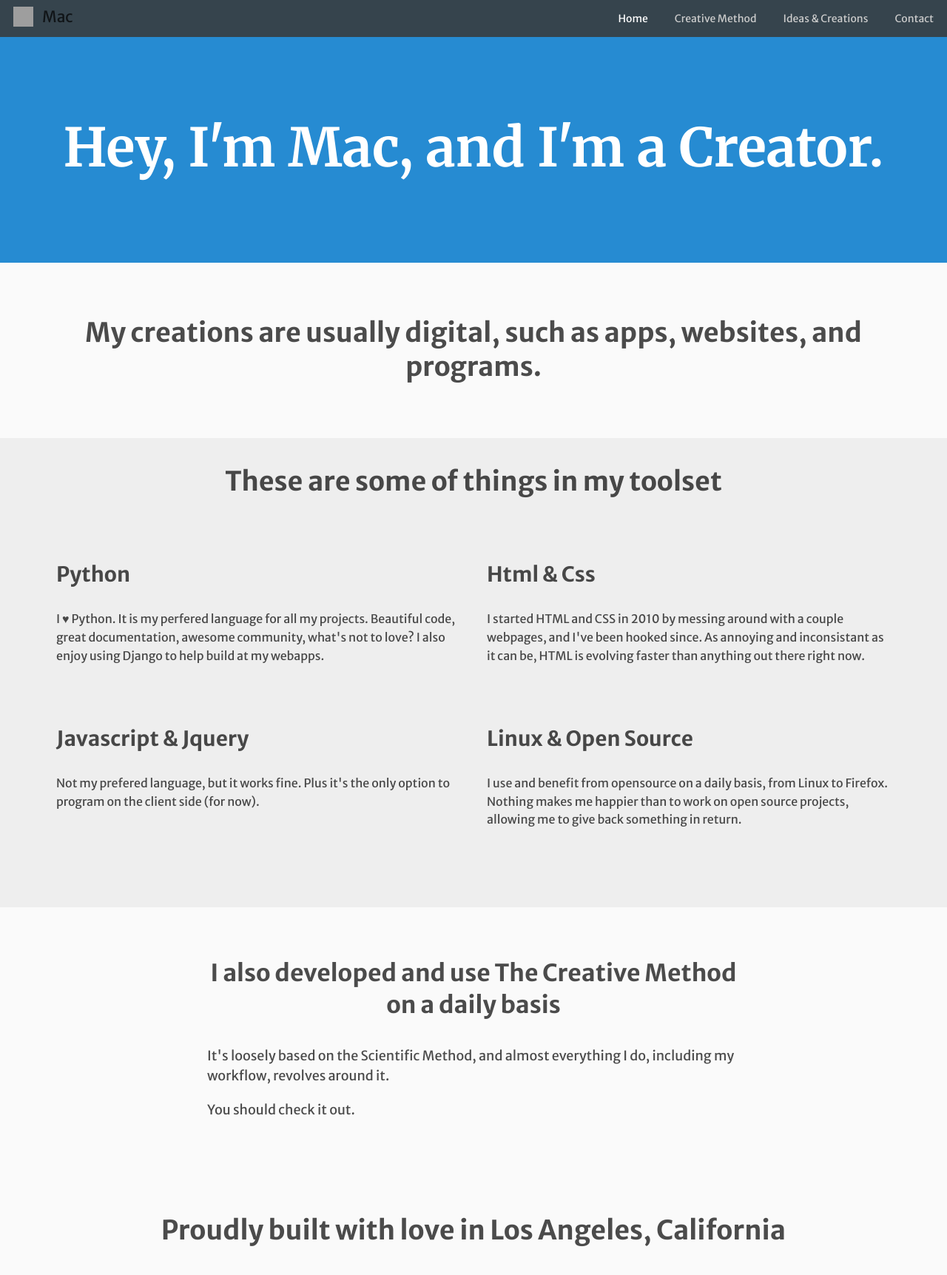
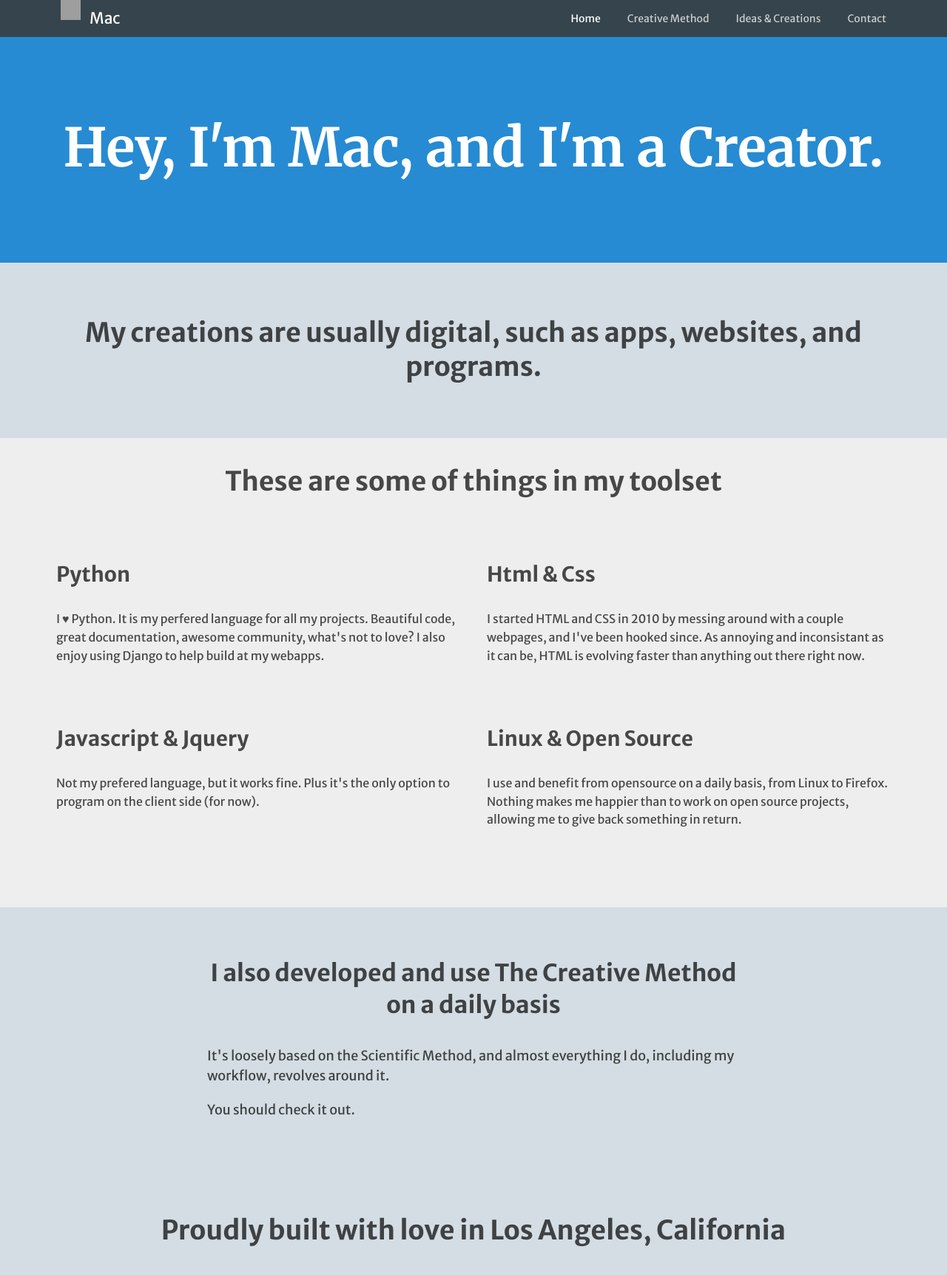
Before and after one commit to macrman/binarymac, a Django app: page / in a window 1280 px wide. Shown: the top 1723 px of the page at 74% size. Run offline with Django 3.2, Linux system fonts and the light colour scheme; some libraries are stand-ins or nearby versions; grey boxes are pictures that could not be loaded.

Commit message:
changed content background, nav padding

```diff
--- a/binarymac/static/css/style.css
+++ b/binarymac/static/css/style.css
@@ -186,11 +186,13 @@ a {
     position: fixed;
     background: #36444D;
     z-index: 90;
+    padding: 0px 64px;
 }
 
 .intro {
-    padding: 9px 18px;
+    padding: 0px 18px;
     float: left;
+    line-height: 50px;
 }
 
 .profile_pic {
@@ -208,9 +210,10 @@ a {
 .nick {
     display: block;
     margin: 0px;
-    line-height: 27px;
     font-size: 21px;
     font-weight: 400;
+    line-height: 50px;
+    color: #fff;
 }
 
 .menu_nav {
@@ -263,7 +266,7 @@ a {
     top: 0px;
     bottom: 0px;
     width: 100%;
-    background: #fafafa;
+    background: #D3DDE3;
 }
 
 .post_list {
```
